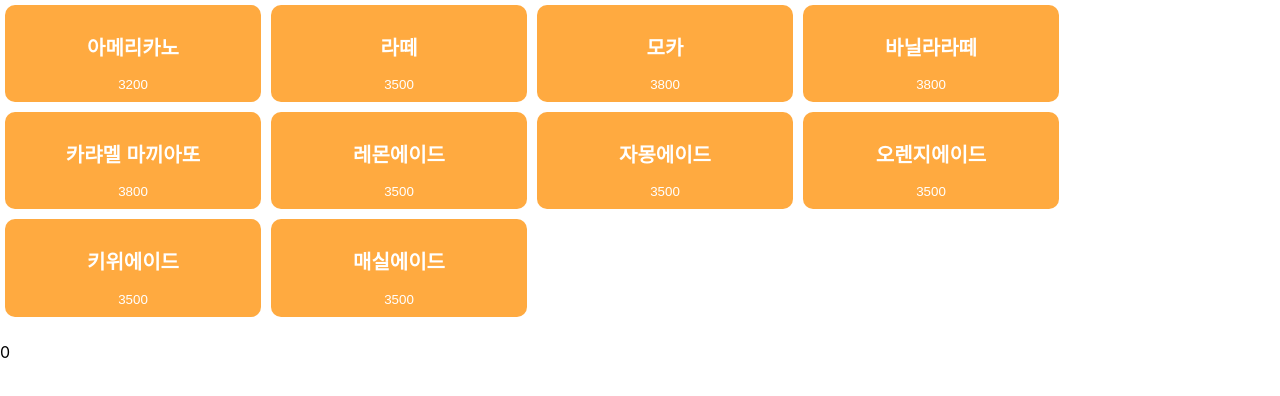
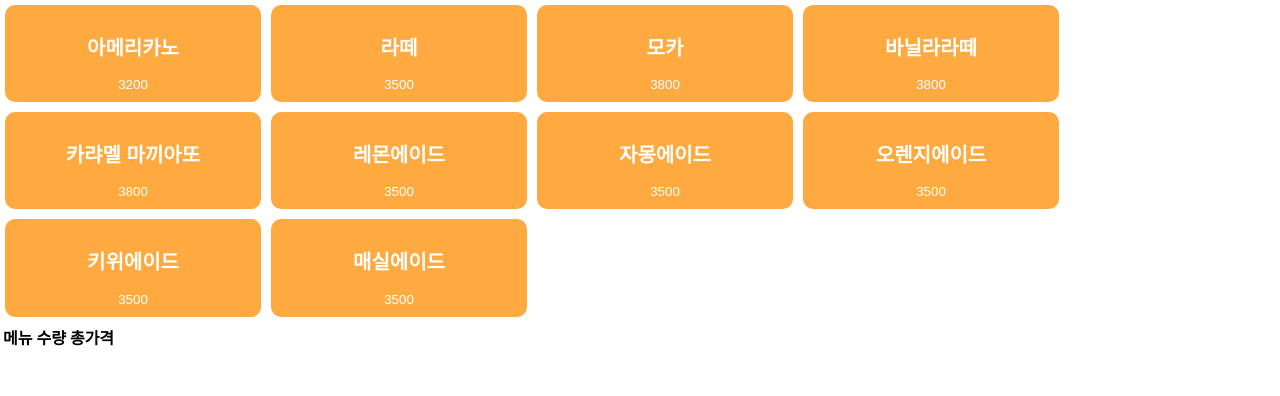
Before and after one commit to Chaemin-L/account-book, a React (Create React App) app: page / in a window 1280 px wide. Shown: the top 396 px of the page. Built offline with nearby package versions, Linux system fonts and the light colour scheme.

Commit message:
feat: Make clients check order list

```diff
--- a/src/App.js
+++ b/src/App.js
@@ -1,29 +1,34 @@
 import React, {  useState } from 'react';
 import MenuList from './ui/MenuList';
-
+import RightWrapper from './ui/RightWrapper';
 
 
 function App(){
-  //const [menu, setMenu] = useState(db);
   const [selectList, setList] = useState([]); // selectList data format [{name, count}, ]
   const [total, setTotal] = useState(0); // set total
-  const onChange = (name, price) => {
+
+  const addMenu = (name, price) => {
     setTotal(total + price);
     //selectList가 비어있거나 등록된 메뉴가 없을 경우 새로운 객체 추가
     if ((selectList.length === 0) || (selectList.filter((menu) => (menu.name === name)).length === 0))
-      setList([...selectList, { name: name, count: 1 }]);
+      setList([...selectList, { name: name, price: price, count: 1 }]);
      else
       setList( selectList.map(menu =>(menu.name === name) ? { ...menu, count: menu.count + 1 } : menu))
+  };
 
-  };
+  const removeMenu = (name) => {
+    setList(selectList.map(menu => {
+        menu = (menu.name === name) ? { ...menu, count: menu.count - 1 } : menu;
+        return (menu.count === 0) ? null : menu;
+    }));
+}
+
 
   return (
     <div>
-      <MenuList onClick={onChange} />
+      <MenuList onSelect={addMenu} />
       <div>
-        {selectList.map(i => i.name)}
-        <br />
-        {total}
+        <RightWrapper selectList={selectList} onSelect={removeMenu}/>
       </div>
     </div>
       );
--- a/src/ui/Button.css
+++ b/src/ui/Button.css
@@ -1,13 +1,16 @@
 .btn{
-    width: 20%;
-    background: #FFAA40;
-    color: white;
     margin: 5px;
     padding: 10px;
     border: 0;
     border-radius: 10px;
 }
 
+.btn-menu{
+    width: 20%;
+    background: #FFAA40;
+    color: white;
+}
+
 .btn:hover{
     cursor: pointer;
 }
--- a/src/ui/MenuList.js
+++ b/src/ui/MenuList.js
@@ -4,18 +4,17 @@ import './Button.css'
 
 const MenuComponent = ({ menu, onClick }) => {
     return (
-        <button className="btn" onClick={() => (onClick(menu.name, menu.price)) }>
+        <button className="btn btn-menu" onClick={() => (onClick(menu.name, menu.price)) }>
             <h2>{menu.name}</h2>
             {menu.price}
         </button>
     );
 };
 
-const MenuList = ({ onClick }) => {
+const MenuList = ({ onSelect }) => {
     return (
         <div>
-            {}
-            {db.drink && db.drink.map(menu => (<MenuComponent menu={menu} key={menu.id} onClick={onClick}/>))}
+            {db.drink && db.drink.map(menu => (<MenuComponent menu={menu} key={menu.id} onClick={onSelect}/>))}
         </div>
     );
 };
--- /dev/null
+++ b/src/ui/RightWrapper.js
@@ -0,0 +1,42 @@
+import React, { useState } from 'react';
+
+const Header = ({ user, cancel }) => {
+    <div>
+        <span>{user ? user : ""}님 </span>
+        <button onClick={() => cancel("")}>취소</button>
+        <button>장부 확인하기</button>
+    </div>
+};
+
+const Cart = ({ cart, onRmove }) => {
+    return (
+        <table>
+  <thead>
+    <tr>
+      <th>메뉴</th>
+      <th>수량</th>
+      <th>총가격</th>
+    </tr>
+        </thead>
+        <tbody>
+        {cart && cart.map(menu => (<tr><td colSpan={'70%'}>{menu.name}</td><td colSpan={'10%'}>{menu.count}</td><td colSpan={'20%'}>{menu.count*menu.price}</td></tr>))}
+        </tbody>
+    </table>
+    )
+};
+
+
+function RightWrapper({selectList, onSelect}) {
+    const [user, setUser] = useState("");
+
+    return (
+        <div>
+            <Header user={user} cancel={setUser} />
+            <Cart cart={selectList} onRemove={onSelect} />
+        </div>
+    );
+
+
+};
+
+export default RightWrapper;
```
Also changed, not shown: src/database/DBController.js (deleted, +0 -11 lines).
